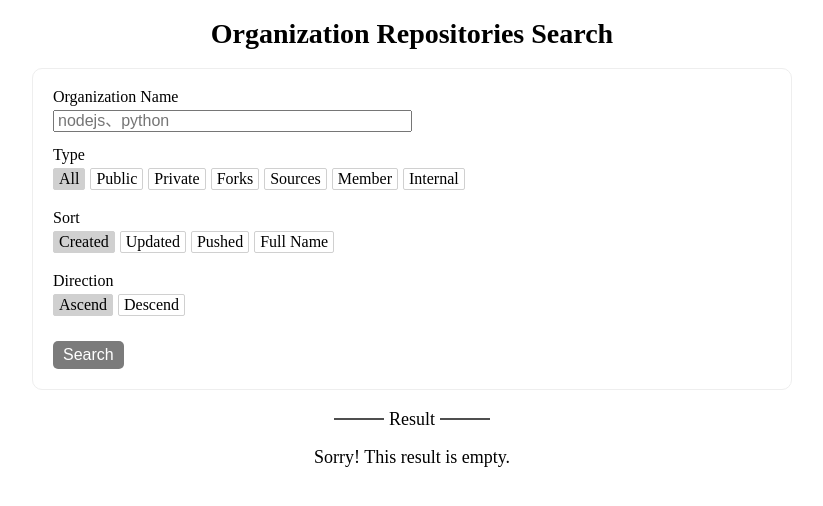
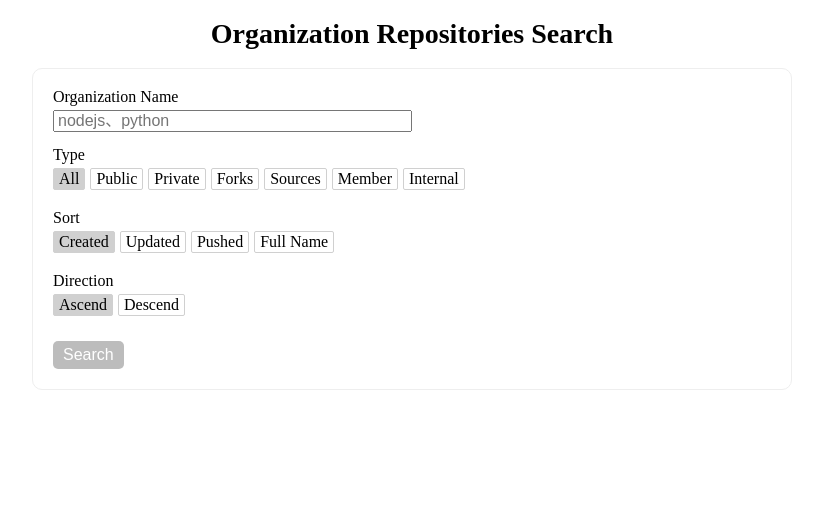
Before and after one commit to wanglala5131/infinite-scroll, a React (Create React App) app: page / in a window 1280 px wide. Shown: the top 506 px of the page, without its empty margins (228-1051 px from the left). Built offline with nearby package versions, Linux system fonts and the light colour scheme.

Commit message:
feat: adjust alert massage and api params

```diff
--- a/src/App.js
+++ b/src/App.js
@@ -162,6 +162,7 @@ const CheckPoint = styled.div`
 `;
 
 function App() {
+  const [isStart, setStart] = useState(false);
   const [isLoading, setIsLoading] = useState(false);
   const [isErrorName, setIsErrorName] = useState(false);
   const [isEnd, setIsEnd] = useState(false);
@@ -169,7 +170,7 @@ function App() {
   const [orgName, setOrgName] = useState('');
   const [type, setType] = useState('all');
   const [sort, setSort] = useState('created');
-  const [directionstring, setDirectionstring] = useState('asc');
+  const [direction, setdirection] = useState('asc');
   const [result, setResult] = useState([]);
 
   const currentPage = useRef(1);
@@ -177,44 +178,28 @@ function App() {
     orgName: '',
     type: '',
     sort: '',
-    directionstring: '',
+    direction: '',
   });
-
-  // mounted
-  // useEffect(() => {
-  //   setIsLoading(true);
-  //   getRepositories({ orgName: 'nodejs' })
-  //     .then(res => {
-  //       setIsErrorName(false);
-  //       setResult(res);
-  //     })
-  //     .catch(err => {
-  //       if (err.status === 404) {
-  //         setIsErrorName(true);
-  //       }
-  //     })
-  //     .finally(() => {
-  //       setIsLoading(false);
-  //     });
-  // }, []);
 
   const isChangeInfo = useMemo(() => {
     return (
-      orgName === currentInfo.orgName &&
-      type === currentInfo.type &&
-      sort === currentInfo.sort &&
-      directionstring === currentInfo.directionstring
+      orgName === '' ||
+      (orgName === currentInfo.orgName &&
+        type === currentInfo.type &&
+        sort === currentInfo.sort &&
+        direction === currentInfo.direction)
     );
-  }, [orgName, type, sort, directionstring, currentInfo]);
+  }, [orgName, type, sort, direction, currentInfo]);
 
   const searchData = () => {
     if (isChangeInfo) return;
 
     setIsLoading(true);
-    getRepositories({ orgName, type, sort, directionstring })
+    getRepositories({ orgName, type, sort, direction })
       .then(res => {
         setResult(res);
         setIsErrorName(false);
+        setIsEnd(false);
         currentPage.current = 1;
 
         if (res.length < 30) {
@@ -228,17 +213,23 @@ function App() {
         }
       })
       .catch(err => {
-        setIsErrorName(true);
-        console.log(err);
+        if (err.status === 404) {
+          if (observerRef.current)
+            observerRef.current.unobserve(checkPointRef.current);
+
+          setResult([]);
+          setIsErrorName(true);
+        }
       })
       .finally(() => {
         setCurrentInfo({
           orgName,
           type,
           sort,
-          directionstring,
+          direction,
         });
         setIsLoading(false);
+        setStart(true);
       });
   };
 
@@ -275,7 +266,7 @@ function App() {
       orgName,
       type,
       sort,
-      directionstring,
+      direction,
       page: nextPage,
     })
       .then(res => {
@@ -293,6 +284,18 @@ function App() {
         console.log(err);
       });
   };
+
+  const textAlert = useMemo(() => {
+    return !isStart
+      ? ''
+      : isErrorName
+      ? 'Sorry! This organization name does not exist.'
+      : result.length === 0
+      ? 'Sorry! This result is empty.'
+      : isEnd
+      ? 'No more results.'
+      : '';
+  }, [isStart, isErrorName, isEnd, result.length]);
 
   return (
     <div className="App">
@@ -329,15 +332,15 @@ function App() {
           <RadioArea
             radioId={'Direction'}
             options={directionOption}
-            currentValue={directionstring}
-            setValue={setDirectionstring}
+            currentValue={direction}
+            setValue={setdirection}
           />
           <SubmitButton disabled={isChangeInfo} onClick={searchData}>
             Search
           </SubmitButton>
         </Filter>
 
-        <Text>Result</Text>
+        {isStart && <Text>Result</Text>}
         <ItemWrapper>
           {result.map(item => {
             return <ItemCard key={item.id} item={item} />;
@@ -345,15 +348,7 @@ function App() {
           <CheckPoint className="check-point" ref={checkPointRef} />
         </ItemWrapper>
 
-        {result.length === 0 && !isErrorName && (
-          <TextAlert>Sorry! This result is empty.</TextAlert>
-        )}
-
-        {isErrorName && (
-          <TextAlert>Sorry! This organization name does not exist</TextAlert>
-        )}
-
-        {isEnd && result.length > 0 && <TextAlert>No more results</TextAlert>}
+        <TextAlert>{textAlert}</TextAlert>
 
         {isLoading && <Loading />}
       </Container>
--- a/src/api/api.js
+++ b/src/api/api.js
@@ -4,7 +4,7 @@ export const getRepositories = ({
   orgName,
   type = 'all',
   sort = 'created',
-  directionstring = 'asc',
+  direction = 'asc',
   page = 1,
 }) => {
   return axios({
@@ -13,7 +13,7 @@ export const getRepositories = ({
     params: {
       type,
       sort,
-      directionstring,
+      direction,
       page,
     },
   })
--- a/src/components/ItemCard.js
+++ b/src/components/ItemCard.js
@@ -31,7 +31,7 @@ export default function ItemCard({ item }) {
   return (
     <ItemBox>
       <Info>
-        <span>Name:</span> {item.name}
+        <span>Full Name:</span> {item.full_name}
       </Info>
       <Info>
         <span>Forks:</span> {item.forks}
@@ -41,6 +41,9 @@ export default function ItemCard({ item }) {
       </Info>
       <Info>
         <span>Update Date:</span> {timeFormat(item.updated_at)}
+      </Info>
+      <Info>
+        <span>Pushed Date:</span> {timeFormat(item.pushed_at)}
       </Info>
       {item.language && (
         <Info>
```
